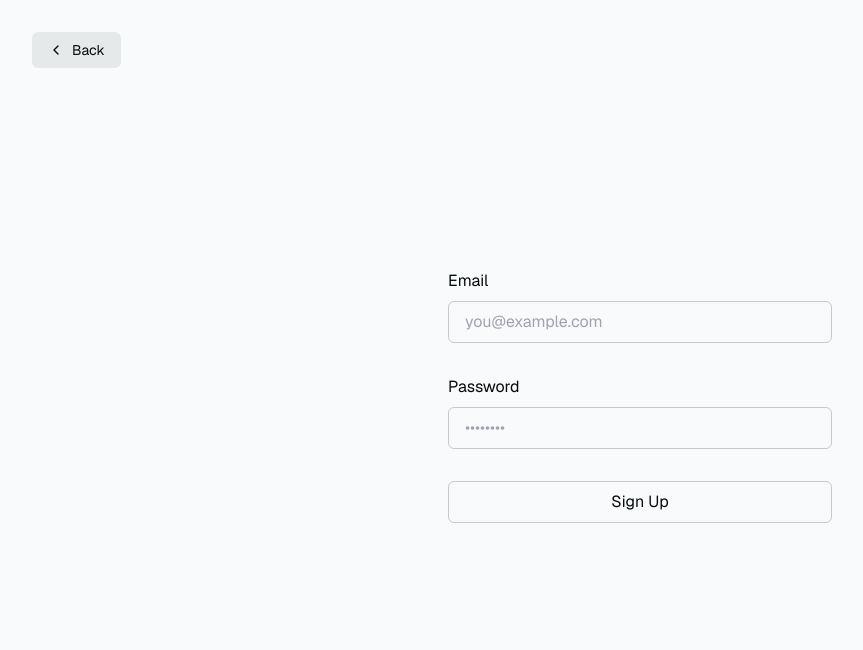
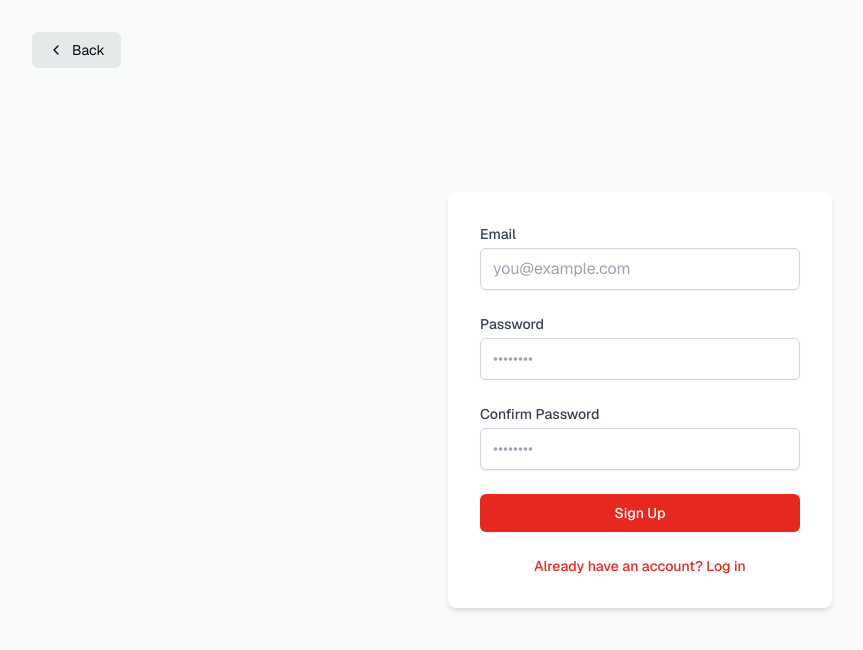
Before and after one commit to victorbillaud/tomato, a Next.js app in the folder web/: page /auth/register in a window 1280 px wide. Shown: the top 650 px of the page, without its empty margins (0-863 px from the left). Built offline with nearby package versions, Linux system fonts and the light colour scheme.

Commit message:
wip auth ready

```diff
--- a/web/app/auth/login/page.tsx
+++ b/web/app/auth/login/page.tsx
@@ -1,118 +1,115 @@
 import { createClient } from '@/utils/supabase/server';
-import { cookies, headers } from 'next/headers';
+import { cookies } from 'next/headers';
 import Link from 'next/link';
 import { redirect } from 'next/navigation';
 
-export default function Login({
-  searchParams,
-}: {
-  searchParams: { message: string }
-}) {
+export default function Login({ searchParams }: { searchParams: { message: string } }) {
   const signIn = async (formData: FormData) => {
-    'use server'
+    'use server';
 
-    const email = formData.get('email') as string
-    const password = formData.get('password') as string
-    const cookieStore = cookies()
-    const supabase = createClient(cookieStore)
+    const email = formData.get('email') as string;
+    const password = formData.get('password') as string;
+    const cookieStore = cookies();
+    const supabase = createClient(cookieStore);
 
     const { error } = await supabase.auth.signInWithPassword({
       email,
       password,
-    })
+    });
 
     if (error) {
-      return redirect(`/auth/login?message=${encodeURIComponent(error.message || 'Unknown error')}`)
+      return redirect(
+        `/auth/login?message=${encodeURIComponent(
+          error.message || 'Unknown error'
+        )}`
+      );
     }
 
-    return redirect('/')
-  }
-
-  const signUp = async (formData: FormData) => {
-    'use server'
-
-    const origin = headers().get('origin')
-    const email = formData.get('email') as string
-    const password = formData.get('password') as string
-    const cookieStore = cookies()
-    const supabase = createClient(cookieStore)
-
-    const { error } = await supabase.auth.signUp({
-      email,
-      password,
-      options: {
-        emailRedirectTo: `${origin}/auth/callback`,
-      },
-    })
-
-    if (error) {
-      return redirect(`/auth/login?message=${encodeURIComponent(error.message || 'Unknown error')}`)
-    }
-
-    return redirect('/auth/login?message=Check email to continue sign in process')
-  }
+    return redirect('/');
+  };
 
   return (
-    <div className="flex-1 flex flex-col w-full px-8 sm:max-w-md justify-center gap-2">
+    <div className='flex w-full flex-1 flex-col justify-center gap-2 px-8 sm:max-w-md'>
       <Link
-        href="/"
-        className="absolute left-8 top-8 py-2 px-4 rounded-md no-underline text-foreground bg-btn-background hover:bg-btn-background-hover flex items-center group text-sm"
+        href='/'
+        className='group absolute left-8 top-8 flex items-center rounded-md bg-btn-background px-4 py-2 text-sm text-foreground no-underline hover:bg-btn-background-hover'
       >
         <svg
-          xmlns="http://www.w3.org/2000/svg"
-          width="24"
-          height="24"
-          viewBox="0 0 24 24"
-          fill="none"
-          stroke="currentColor"
-          strokeWidth="2"
-          strokeLinecap="round"
-          strokeLinejoin="round"
-          className="mr-2 h-4 w-4 transition-transform group-hover:-translate-x-1"
+          xmlns='http://www.w3.org/2000/svg'
+          width='24'
+          height='24'
+          viewBox='0 0 24 24'
+          fill='none'
+          stroke='currentColor'
+          strokeWidth='2'
+          strokeLinecap='round'
+          strokeLinejoin='round'
+          className='mr-2 h-4 w-4 transition-transform group-hover:-translate-x-1'
         >
-          <polyline points="15 18 9 12 15 6" />
+          <polyline points='15 18 9 12 15 6' />
         </svg>{' '}
         Back
       </Link>
 
       <form
-        className="animate-in flex-1 flex flex-col w-full justify-center gap-2 text-foreground"
         action={signIn}
+        method='post'
+        className='flex min-h-screen flex-col items-center justify-center bg-gray-50'
       >
-        <label className="text-md" htmlFor="email">
+        <div className='w-full max-w-md space-y-6 rounded-lg bg-white p-8 shadow-md'>
+          <div>
+            <label
+              htmlFor='email'
+              className='block text-sm font-medium text-gray-700'
+            >
               Email
             </label>
             <input
-          className="rounded-md px-4 py-2 bg-inherit border mb-6"
-          name="email"
-          placeholder="you@example.com"
-          required
+              name='email'
+              placeholder='you@example.com'
+              className='mt-1 block w-full rounded-md border border-gray-300 bg-white px-3 py-2 placeholder-gray-400 shadow-sm focus:border-primary-500 focus:outline-none focus:ring-primary-500'
             />
-        <label className="text-md" htmlFor="password">
+          </div>
+          <div>
+            <label
+              htmlFor='password'
+              className='block text-sm font-medium text-gray-700'
+            >
               Password
             </label>
             <input
-          className="rounded-md px-4 py-2 bg-inherit border mb-6"
-          type="password"
-          name="password"
-          placeholder="••••••••"
-          required
+              type='password'
+              name='password'
+              placeholder='••••••••'
+              className='mt-1 block w-full rounded-md border border-gray-300 bg-white px-3 py-2 placeholder-gray-400 shadow-sm focus:border-primary-500 focus:outline-none focus:ring-primary-500'
             />
-        <button className="bg-green-700 rounded-md px-4 py-2 text-foreground mb-2">
+          </div>
+          {searchParams.message && (
+            <div
+              className='relative rounded border border-red-400 bg-red-100 px-4 py-3 text-sm text-red-700'
+              role='alert'
+            >
+              <span className='block sm:inline'> {searchParams.message}</span>
+            </div>
+          )}
+          <div className='flex items-center justify-between'>
+            <button
+              className='flex w-full justify-center rounded-md border border-transparent bg-primary-600 px-4 py-2 text-sm font-medium text-white shadow-sm hover:bg-primary-700 focus:outline-none focus:ring-2 focus:ring-primary-500 focus:ring-offset-2'
+              type='submit'
+            >
               Sign In
             </button>
-        <button
-          formAction={signUp}
-          className="border border-foreground/20 rounded-md px-4 py-2 text-foreground mb-2"
+          </div>
+          <div className='text-center text-sm'>
+            <a
+              href='/auth/register'
+              className='font-medium text-primary-600 hover:text-primary-500'
             >
-          Sign Up
-        </button>
-        {searchParams?.message && (
-          <p className="mt-4 p-4 bg-foreground/10 text-foreground text-center">
-            {searchParams.message}
-          </p>
-        )}
+              Need an account? Sign Up
+            </a>
+          </div>
+        </div>
       </form>
     </div>
-  )
+  );
 }
--- a/web/app/auth/register/page.tsx
+++ b/web/app/auth/register/page.tsx
@@ -33,62 +33,105 @@ export default function Register({
   }
 
   return (
-    <div className="flex-1 flex flex-col w-full px-8 sm:max-w-md justify-center gap-2">
+    <div className='flex w-full flex-1 flex-col justify-center gap-2 px-8 sm:max-w-md'>
       <Link
-        href="/"
-        className="absolute left-8 top-8 py-2 px-4 rounded-md no-underline text-foreground bg-btn-background hover:bg-btn-background-hover flex items-center group text-sm"
+        href='/'
+        className='group absolute left-8 top-8 flex items-center rounded-md bg-btn-background px-4 py-2 text-sm text-foreground no-underline hover:bg-btn-background-hover'
       >
         <svg
-          xmlns="http://www.w3.org/2000/svg"
-          width="24"
-          height="24"
-          viewBox="0 0 24 24"
-          fill="none"
-          stroke="currentColor"
-          strokeWidth="2"
-          strokeLinecap="round"
-          strokeLinejoin="round"
-          className="mr-2 h-4 w-4 transition-transform group-hover:-translate-x-1"
+          xmlns='http://www.w3.org/2000/svg'
+          width='24'
+          height='24'
+          viewBox='0 0 24 24'
+          fill='none'
+          stroke='currentColor'
+          strokeWidth='2'
+          strokeLinecap='round'
+          strokeLinejoin='round'
+          className='mr-2 h-4 w-4 transition-transform group-hover:-translate-x-1'
         >
-          <polyline points="15 18 9 12 15 6" />
+          <polyline points='15 18 9 12 15 6' />
         </svg>{' '}
         Back
       </Link>
 
       <form
-        className="animate-in flex-1 flex flex-col w-full justify-center gap-2 text-foreground"
         action={signUp}
+        method='post'
+        className='flex min-h-screen flex-col items-center justify-center bg-gray-50'
       >
-        <label className="text-md" htmlFor="email">
+        <div className='w-full max-w-md space-y-6 rounded-lg bg-white p-8 shadow-md'>
+          <div>
+            <label
+              htmlFor='email'
+              className='block text-sm font-medium text-gray-700'
+            >
               Email
             </label>
             <input
-          className="rounded-md px-4 py-2 bg-inherit border mb-6"
-          name="email"
-          placeholder="you@example.com"
+              name='email'
+              type='email'
+              placeholder='you@example.com'
               required
+              className='mt-1 block w-full rounded-md border border-gray-300 bg-white px-3 py-2 placeholder-gray-400 shadow-sm focus:border-primary-500 focus:outline-none focus:ring-primary-500'
             />
-        <label className="text-md" htmlFor="password">
+          </div>
+          <div>
+            <label
+              htmlFor='password'
+              className='block text-sm font-medium text-gray-700'
+            >
               Password
             </label>
             <input
-          className="rounded-md px-4 py-2 bg-inherit border mb-6"
-          type="password"
-          name="password"
-          placeholder="••••••••"
+              name='password'
+              type='password'
+              placeholder='••••••••'
               required
+              className='mt-1 block w-full rounded-md border border-gray-300 bg-white px-3 py-2 placeholder-gray-400 shadow-sm focus:border-primary-500 focus:outline-none focus:ring-primary-500'
             />
+          </div>
+          <div>
+            <label
+              htmlFor='confirm-password'
+              className='block text-sm font-medium text-gray-700'
+            >
+              Confirm Password
+            </label>
+            <input
+              name='confirm-password'
+              type='password'
+              placeholder='••••••••'
+              required
+              className='mt-1 block w-full rounded-md border border-gray-300 bg-white px-3 py-2 placeholder-gray-400 shadow-sm focus:border-primary-500 focus:outline-none focus:ring-primary-500'
+            />
+          </div>
+          {searchParams?.message && (
+            <div
+              className='relative rounded border border-red-400 bg-red-100 px-4 py-3 text-sm text-red-700'
+              role='alert'
+            >
+              <span className='block sm:inline'> {searchParams?.message}</span>
+            </div>
+          )}
+          <div className='flex items-center justify-between'>
             <button
-          className="border border-foreground/20 rounded-md px-4 py-2 text-foreground mb-2"
+              className='flex w-full justify-center rounded-md border border-transparent bg-primary-600 px-4 py-2 text-sm font-medium text-white shadow-sm hover:bg-primary-700 focus:outline-none focus:ring-2 focus:ring-primary-500 focus:ring-offset-2'
+              type='submit'
             >
               Sign Up
             </button>
-        {searchParams?.message && (
-          <p className="mt-4 p-4 bg-foreground/10 text-foreground text-center">
-            {searchParams.message}
-          </p>
-        )}
+          </div>
+          <div className='text-center text-sm'>
+            <a
+              href='/auth/login'
+              className='font-medium text-primary-600 hover:text-primary-500'
+            >
+              Already have an account? Log in
+            </a>
+          </div>
+        </div>
       </form>
     </div>
-  )
+  );
 }
--- a/web/tailwind.config.js
+++ b/web/tailwind.config.js
@@ -13,6 +13,19 @@ module.exports = {
           background: 'hsl(var(--btn-background))',
           'background-hover': 'hsl(var(--btn-background-hover))',
         },
+        primary: {
+          '50': '#fff2f1',
+          '100': '#ffe2e1',
+          '200': '#ffcac7',
+          '300': '#ffa4a0',
+          '400': '#ff716a',
+          '500': '#f8443b',
+          '600': '#e6281f',
+          '700': '#c11c14',
+          '800': '#a01a14',
+          '900': '#841d18',
+          '950': '#480a07',
+        },
       },
     },
   },
```
Also changed, not shown: 1 other file (tests, documents, lock files or other folders). Lines whose indentation alone changed are shown as unchanged.
